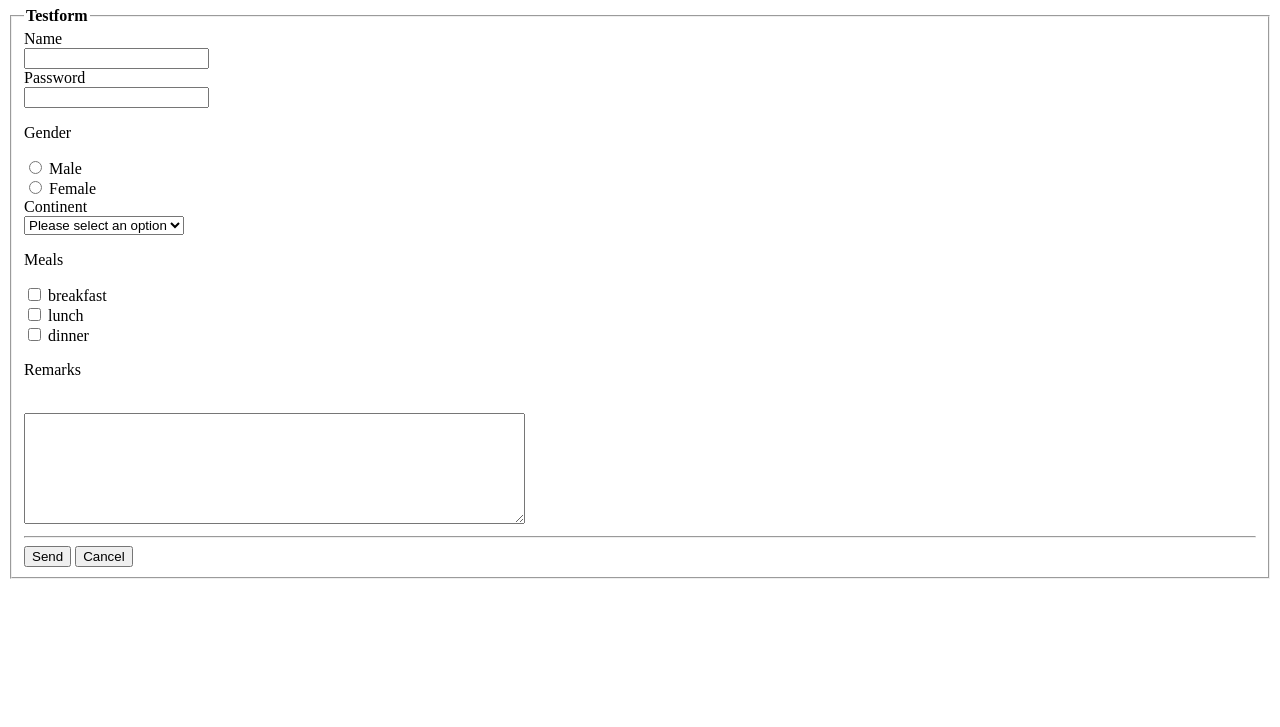
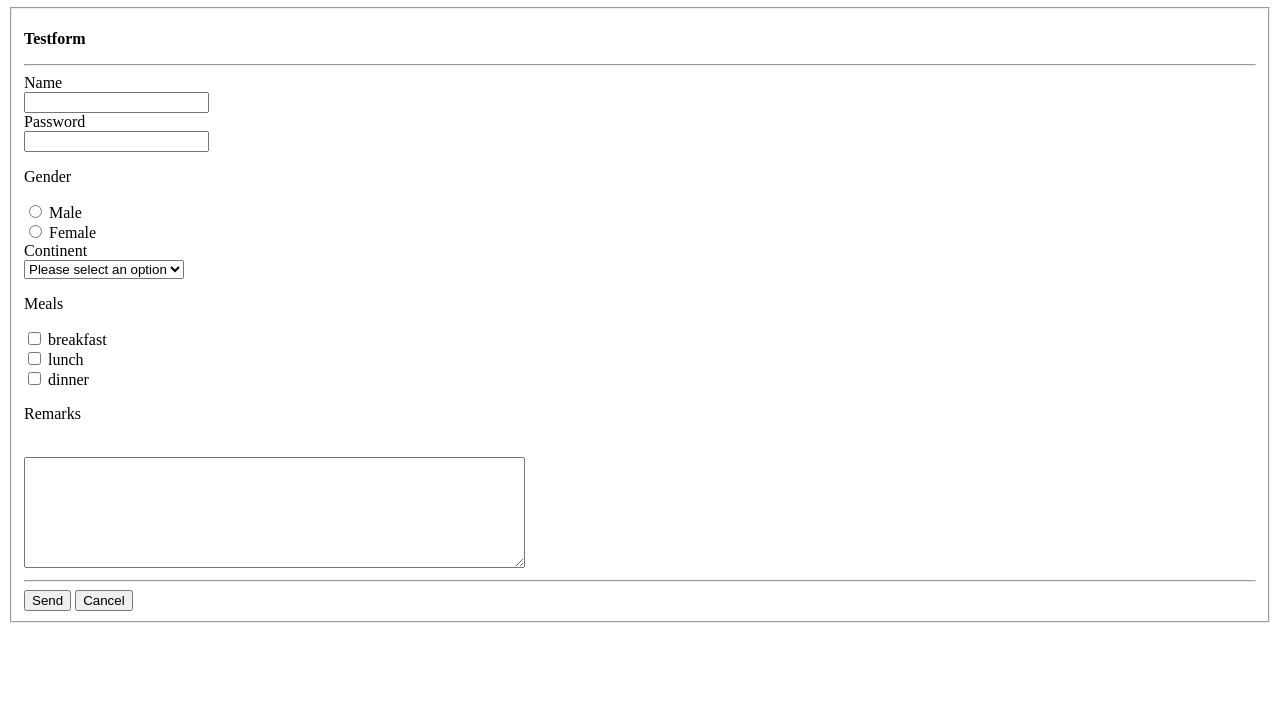
Before and after one commit to Rajkov9/Homework, a plain HTML site: page Bonus Homework/index.html in a window 1280 px wide. Shown: the part 73-800 px from the top of the page. Drawn offline with Linux system fonts and the light colour scheme.

Commit message:
Add files via upload

```diff
--- a/Bonus Homework/index.html
+++ b/Bonus Homework/index.html
@@ -11,7 +11,8 @@
     <h1>Student Exercise</h1>
     <form>
         <fieldset>
-            <legend><b>Testform</b></legend>
+            <p><b>Testform</b></p>
+            <hr />
             <label for="name">Name</label>
             <br />
             <input type="text" id="name" />
@@ -58,7 +59,7 @@
             <br />
             <hr />
             <button>Send</button>
-            <button>Cancel</button>
+            <button value="cancel" type="cancel">Cancel</button>
         </fieldset>
     </form>
 </body>
```
